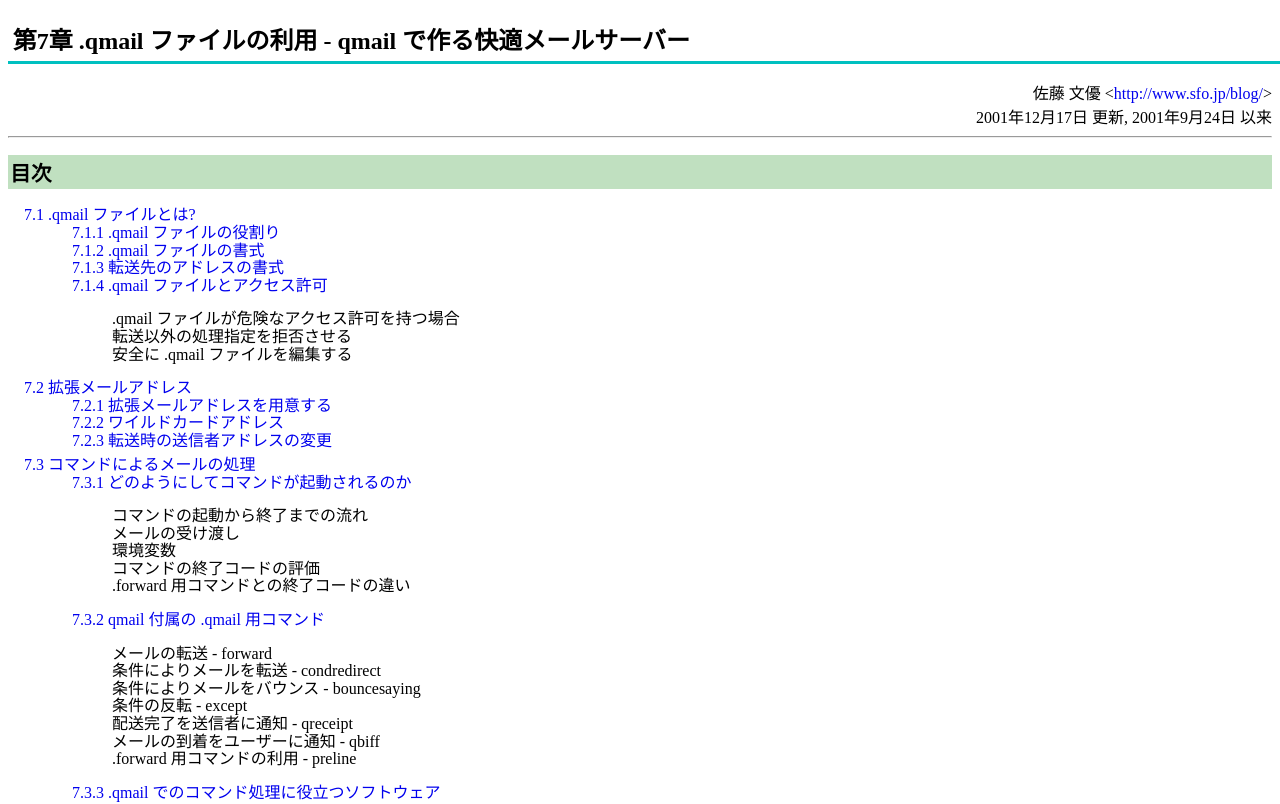
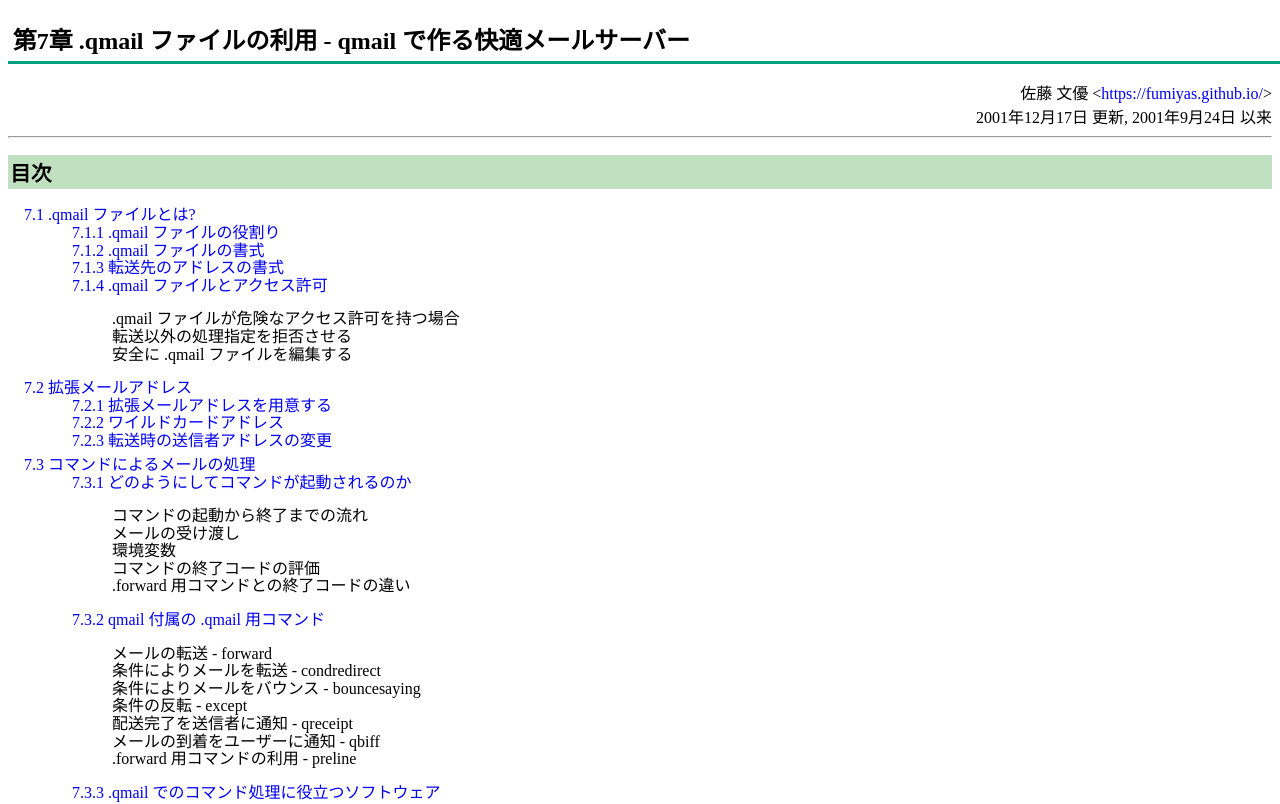
Before and after one commit to fumiyas/qmail-book-ja, a plain HTML site: page dot-qmail.html in a window 1280 px wide. Shown: the top 804 px of the page. Drawn offline with Linux system fonts and the light colour scheme.

Commit message:
Update my blog URL

```diff
--- a/book.css
+++ b/book.css
@@ -37,7 +37,7 @@ a:active {
 h1 {
     width:		100%;
     font-size:		150%;
-    border-color:	#00C0C0;
+    border-color:	#00A080;
     border-bottom-style:solid;
     border-bottom-width:3px;
     padding:		0.2em;
--- a/dot-qmail.html
+++ b/dot-qmail.html
@@ -13,7 +13,7 @@
 <body>
 <h1><a name="top">第7章 .qmail ファイルの利用 - qmail で作る快適メールサーバー</a></h1>
 <div class="sign">
-佐藤 文優 &lt;<a href="http://www.sfo.jp/blog/">http://www.sfo.jp/blog/</a>&gt;<br>
+佐藤 文優 &lt;<a href="https://fumiyas.github.io/">https://fumiyas.github.io/</a>&gt;<br>
 2001年12月17日 更新, 2001年9月24日 以来
 </div>
 
```
Also changed, not shown: index.html (+1 -1 lines), parttime-connection.html (+1 -1 lines), patch.html (+1 -1 lines), sendmail.html (+1 -1 lines), todo.html (+1 -1 lines), virtualdomain.html (+1 -1 lines).
